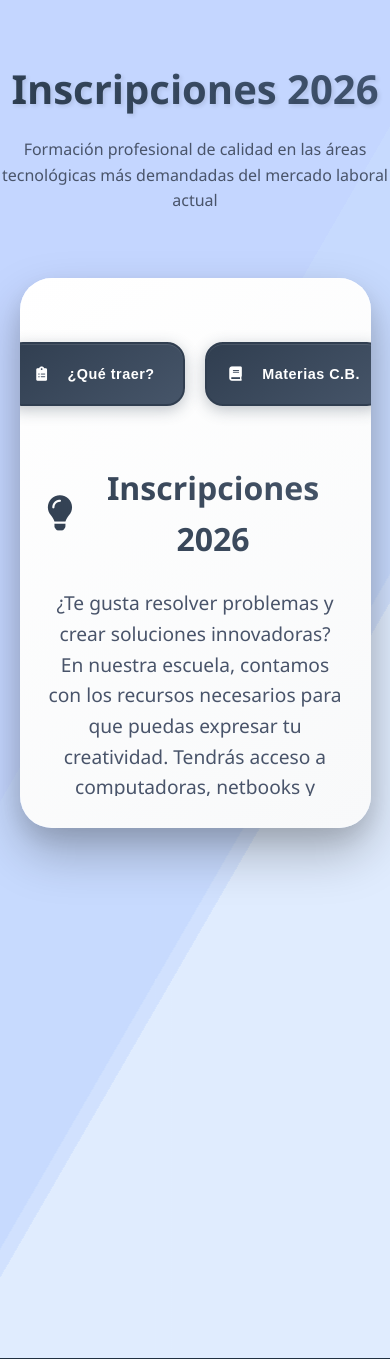
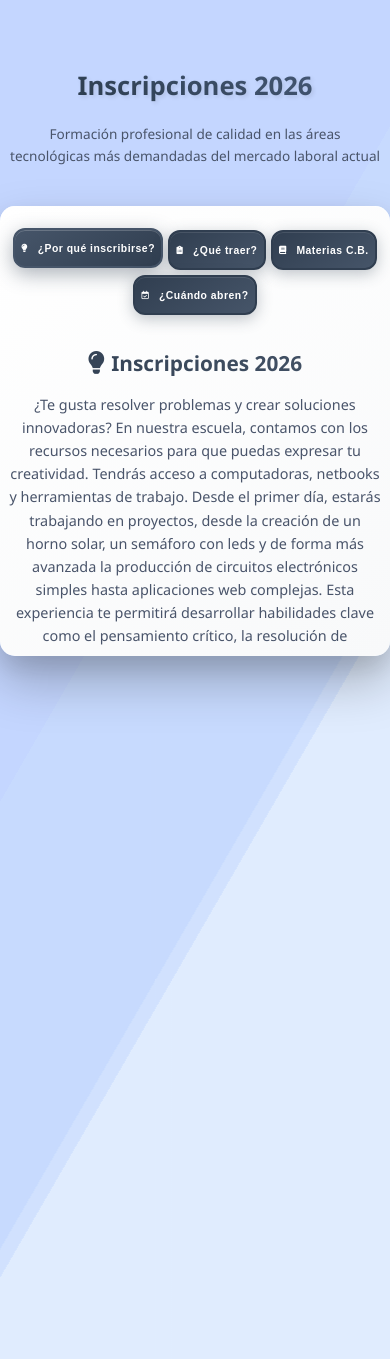
Before and after one commit to thiago-salaberry/WEB_INSTITUSIONAL, a PHP site: page /pages/inscripciones.php in a window 390 px wide. Shown: the part 65-1424 px from the top of the page. Run offline with PHP 8.4, Linux system fonts and the light colour scheme.

Commit message:
ajustes de estilo responsivo en inscripciones y mejora de la navegación

```diff
--- a/css/inscripciones.css
+++ b/css/inscripciones.css
@@ -5,6 +5,7 @@ html, body {
     min-height: 100vh;
     max-width: 100%;
     box-sizing: border-box;
+    overflow-x: hidden;
 }
 body {
     font-family: 'Segoe UI', Tahoma, Geneva, Verdana, sans-serif;
@@ -274,22 +275,292 @@ body {
     font-weight: 700;
     text-shadow: none;
 }
+@media (max-width: 1200px) {
+    .titulo {
+        font-size: 3rem;
+    }
+
+    .sub-titulo {
+        font-size: 1.1rem;
+        padding: 0 2rem;
+    }
+
+    .insc-panel {
+        width: 95%;
+        max-width: 800px;
+    }
+}
+
 @media (max-width: 900px) {
-    .insc-panel { padding: 2rem 0.7rem; height: 550px; }
-    .slide-section h2 { font-size: 2rem; }
-    .slide-section p, .slide-section ul { font-size: 1.2rem; }
-    .slide-section li { font-size: 1rem; }
-    .slide-section .button_subjects { font-size: 1rem; }
-    .slide-btn { font-size: 0.9rem; padding: 0.7rem 1rem; }
-    .main-insc-area { margin-top: 60px; }
-    .titulo { font-size: 2.5rem; }
-    .sub-titulo { font-size: 1rem; }
-    #school-email { font-size: 1.1rem; }
+    .insc-panel {
+        padding: 1.5rem 0.7rem;
+        height: 550px;
+        width: 95%;
+    }
+
+    .slide-nav {
+        gap: 0.8rem;
+        flex-wrap: wrap;
+    }
+
+    .slide-btn {
+        font-size: 0.85rem;
+        padding: 0.6rem 0.8rem;
+        min-width: 150px;
+        height: 56px;
+    }
+
+    .slide-section h2 {
+        font-size: 2rem;
+    }
+
+    .slide-section p, .slide-section ul {
+        font-size: 1.2rem;
+    }
+
+    .slide-section li {
+        font-size: 1rem;
+        padding: 0.5rem 1rem;
+    }
+
+    .slide-section .button_subjects {
+        font-size: 1rem;
+        padding: 0.7rem 1rem;
+    }
+
+    .main-insc-area {
+        margin-top: 60px;
+        padding: 20px 0;
+    }
+
+    .titulo {
+        font-size: 2.5rem;
+    }
+
+    .sub-titulo {
+        font-size: 1rem;
+        padding: 0 1.5rem;
+    }
+
+    #school-email {
+        font-size: 1.1rem;
+        padding: 1.2rem 1.5rem;
+    }
+}
+
+@media (max-width: 768px) {
+    .titulo {
+        font-size: 2.2rem;
+        margin-top: 1rem;
+    }
+
+    .sub-titulo {
+        font-size: 0.95rem;
+        padding: 0 1rem;
+    }
+
+    .insc-panel {
+        width: 98%;
+        height: 500px;
+        padding: 1rem 0.5rem;
+        margin: 2rem auto 3rem auto;
+    }
+
+    .slide-nav {
+        gap: 0.5rem;
+        margin: 1.5rem 0 2rem 0;
+    }
+
+    .slide-btn {
+        font-size: 0.75rem;
+        min-width: 120px;
+        height: 50px;
+        padding: 0.5rem 0.6rem;
+        border-radius: 15px;
+    }
+
+    .slide-section {
+        padding: 0 0.5rem;
+    }
+
+    .slide-section h2 {
+        font-size: 1.8rem;
+        margin-bottom: 1rem;
+    }
+
+    .slide-section p, .slide-section ul {
+        font-size: 1.1rem;
+    }
+
+    .slide-section li {
+        font-size: 0.95rem;
+        padding: 0.4rem 0.8rem;
+        margin-bottom: 0.6rem;
+    }
+
+    .subjects-buttons-container {
+        flex-wrap: wrap;
+        gap: 0.5rem;
+    }
+
+    .slide-section .button_subjects {
+        font-size: 0.9rem;
+        padding: 0.6rem 0.8rem;
+    }
+
+    .main-insc-area {
+        margin-top: 80px;
+    }
+}
+
+@media (max-width: 576px) {
+    .titulo {
+        font-size: 1.8rem;
+    }
+
+    .sub-titulo {
+        font-size: 0.9rem;
+        padding: 0 0.5rem;
+    }
+
+    .insc-panel {
+        width: 100%;
+        height: 480px;
+        border-radius: 20px;
+        padding: 0.8rem 0.3rem;
+        margin: 1.5rem auto 2rem auto;
+    }
+
+    .slide-nav {
+        gap: 0.3rem;
+        margin: 1rem 0 1.5rem 0;
+    }
+
+    .slide-btn {
+        font-size: 0.7rem;
+        min-width: 100px;
+        height: 45px;
+        padding: 0.4rem 0.5rem;
+        border-radius: 12px;
+        gap: 0.5rem;
+    }
+
+    .slide-section {
+        padding: 0 0.3rem;
+        margin-top: 0.5rem;
+    }
+
+    .slide-section h2 {
+        font-size: 1.5rem;
+        margin-bottom: 0.8rem;
+    }
+
+    .slide-section p, .slide-section ul {
+        font-size: 1rem;
+        margin-bottom: 1rem;
+    }
+
+    .slide-section li {
+        font-size: 0.85rem;
+        padding: 0.3rem 0.6rem;
+        margin-bottom: 0.5rem;
+        display: block;
+        text-align: left;
+    }
+
+    .subjects-buttons-container {
+        flex-direction: column;
+        align-items: center;
+        gap: 0.5rem;
+    }
+
+    .slide-section .button_subjects {
+        font-size: 0.85rem;
+        padding: 0.5rem 0.7rem;
+        width: 150px;
+    }
+
+    .slide-section .video-container {
+        margin-top: 0.5rem;
+    }
+
+    #school-email {
+        font-size: 1rem;
+        padding: 1rem 1.2rem;
+        margin-top: 1rem;
+    }
+
+    .main-insc-area {
+        margin-top: 100px;
+        padding: 15px 0;
+    }
+}
+
+@media (max-width: 400px) {
+    .titulo {
+        font-size: 1.6rem;
+    }
+
+    .sub-titulo {
+        font-size: 0.85rem;
+    }
+
+    .insc-panel {
+        height: 450px;
+        padding: 0.5rem 0.2rem;
+        border-radius: 15px;
+    }
+
+    .slide-btn {
+        font-size: 0.65rem;
+        min-width: 85px;
+        height: 40px;
+        padding: 0.3rem 0.4rem;
+    }
+
+    .slide-section h2 {
+        font-size: 1.3rem;
+    }
+
+    .slide-section p, .slide-section ul {
+        font-size: 0.9rem;
+    }
+
+    .slide-section li {
+        font-size: 0.8rem;
+        padding: 0.25rem 0.5rem;
+    }
+
+    .slide-section .button_subjects {
+        font-size: 0.8rem;
+        padding: 0.4rem 0.6rem;
+        width: 130px;
+    }
+
+    #school-email {
+        font-size: 0.9rem;
+        padding: 0.8rem 1rem;
+    }
 }
 /* CSS para los íconos de los botones */
 .slide-btn i {
   margin-right: 0.5em;
   vertical-align: middle;
+}
+
+/* Responsive para íconos */
+@media (max-width: 576px) {
+    .slide-btn i {
+        margin-right: 0.3em;
+        font-size: 0.9em;
+    }
+}
+
+@media (max-width: 400px) {
+    .slide-btn i {
+        margin-right: 0.2em;
+        font-size: 0.8em;
+    }
 }
 
 /* ===========================================
```
